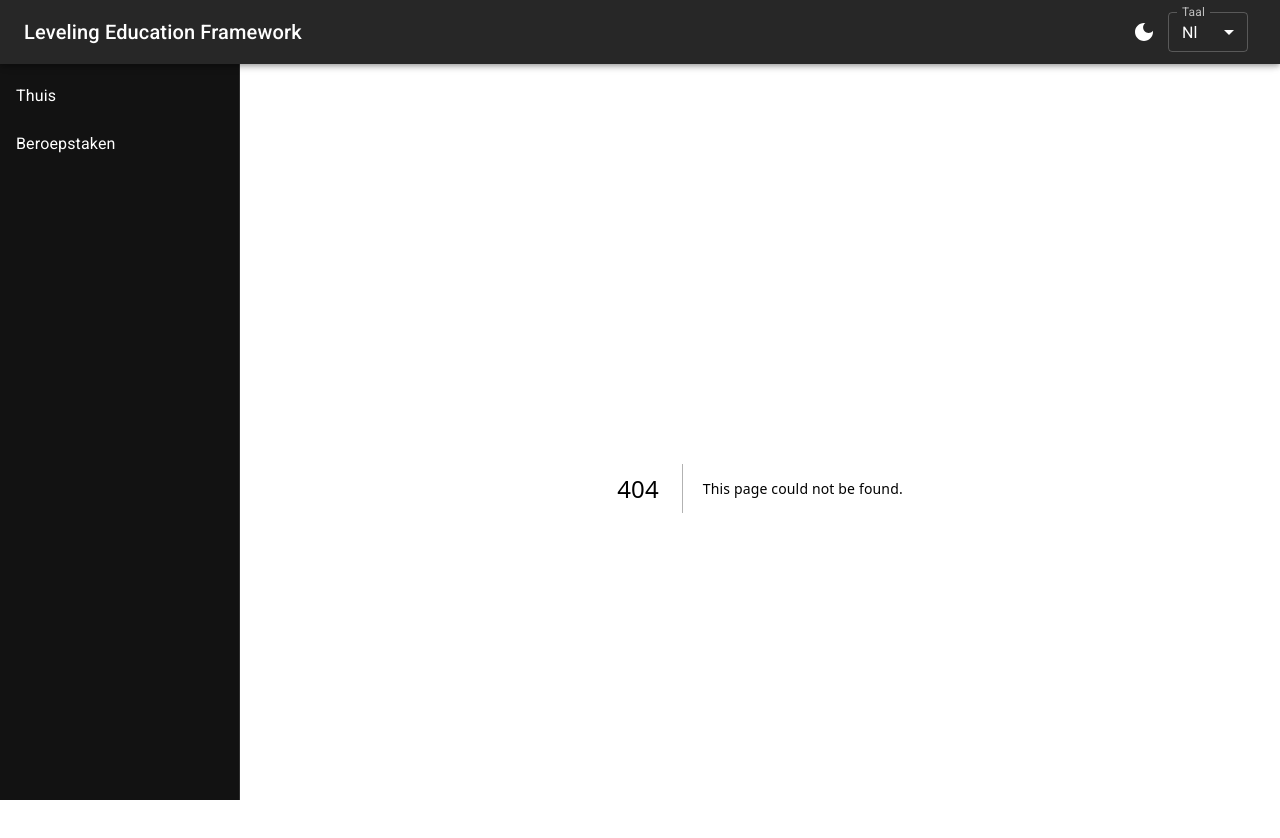
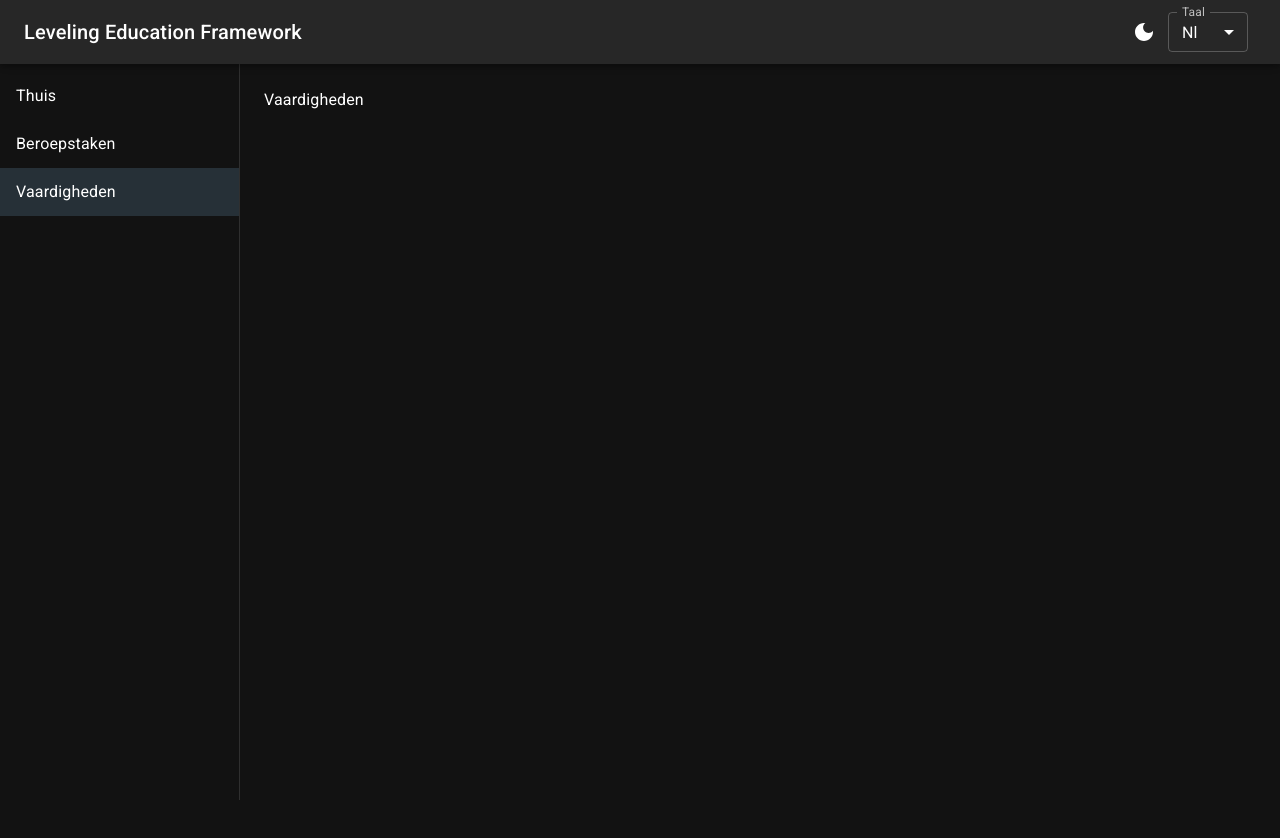
Before and after one commit to spark-156/leveling-education-framework, a Next.js app in the folder frontend-new/: page /vaardigheden in a window 1280 px wide. Before the commit this address had no page. Shown: the top 838 px of the page. After the commit the page ends 800 px from the top, so only its background shows below. Built offline with nearby package versions, Linux system fonts and the light colour scheme.

Commit message:
add vaardigheden page

```diff
--- a/frontend-new/components/DrawerContent.tsx
+++ b/frontend-new/components/DrawerContent.tsx
@@ -25,6 +25,11 @@ export default function DrawerContent({
           href={"/beroepstaken"}
           formattedMessageId={"PROFESSIONAL_DUTIES"}
         />
+        <DrawerContentLink
+          currentPathname={pathname}
+          href={"/vaardigheden"}
+          formattedMessageId={"SKILLS"}
+        />
       </List>
     </div>
   );
--- a/frontend-new/lang/en.json
+++ b/frontend-new/lang/en.json
@@ -4,5 +4,6 @@
   "HELLO_WORLD": "Hello World!",
   "HOME": "Home",
   "LANGUAGE": "Language",
-  "PROFESSIONAL_DUTIES": "Professional duties"
+  "PROFESSIONAL_DUTIES": "Professional duties",
+  "SKILLS": "Skills"
 }
--- a/frontend-new/lang/nl.json
+++ b/frontend-new/lang/nl.json
@@ -4,5 +4,6 @@
   "HELLO_WORLD": "Hallo Wereld!",
   "HOME": "Thuis",
   "LANGUAGE": "Taal",
-  "PROFESSIONAL_DUTIES": "Beroepstaken"
+  "PROFESSIONAL_DUTIES": "Beroepstaken",
+  "SKILLS": "Vaardigheden"
 }
--- /dev/null
+++ b/frontend-new/pages/vaardigheden.tsx
@@ -0,0 +1,17 @@
+import Head from "next/head";
+import { FormattedMessage, useIntl } from "react-intl";
+import { Typography } from "@mui/material";
+
+export default function Vaardigheden() {
+  const intl = useIntl();
+  return (
+    <>
+      <Head>
+        <title>LEF - {intl.formatMessage({ id: "SKILLS" })}</title>
+      </Head>
+      <Typography>
+        <FormattedMessage id="SKILLS" />
+      </Typography>
+    </>
+  );
+}
```
